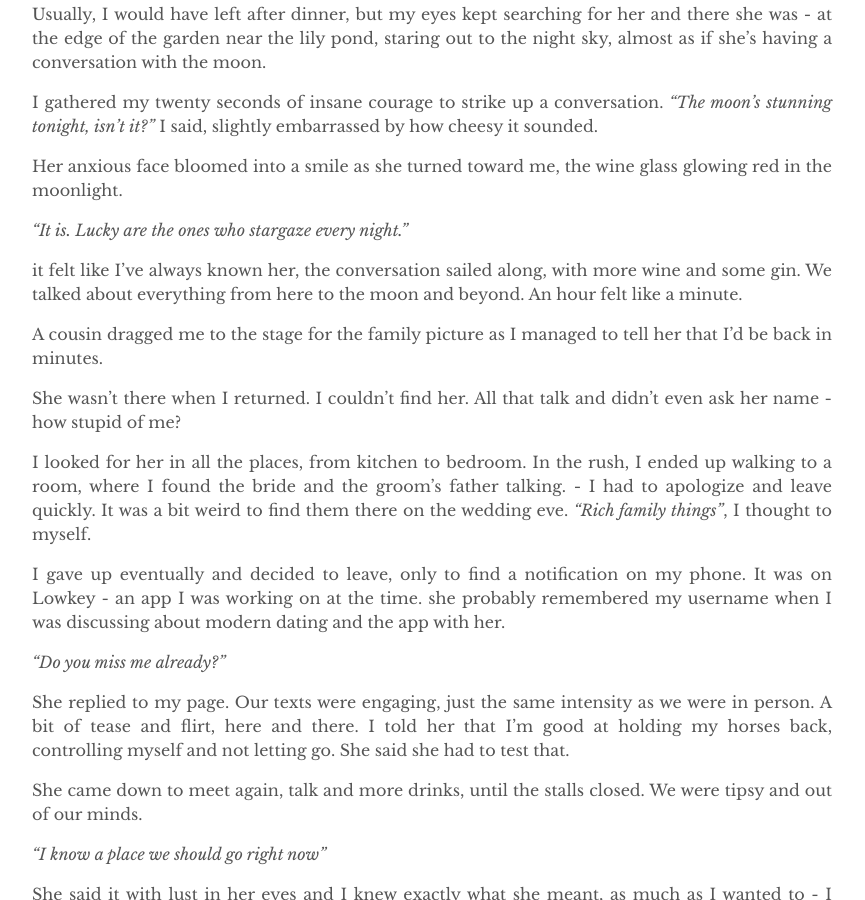
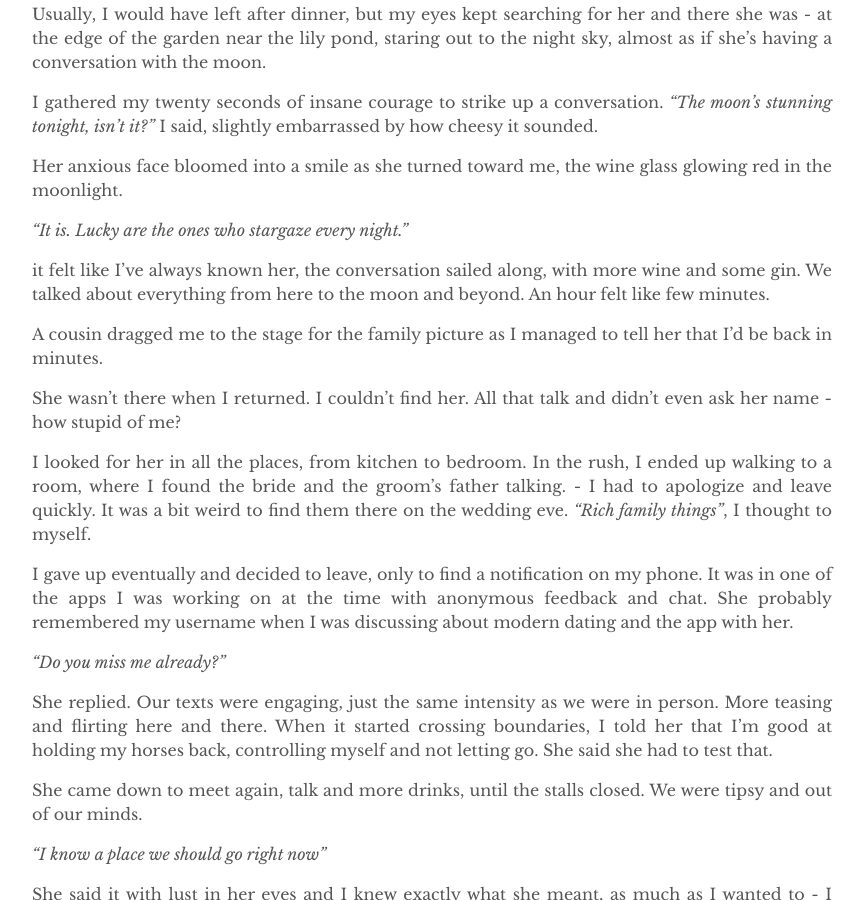
Before and after one commit to irshadshalu/irshadshalu.github.io, a Jekyll site: the page built from _posts/2025-09-08-the-one-who-got-away.md, in a window 1280 px wide and 900 px high, scrolled down 916 px. Shown: the whole window, without its empty margins (208-1073 px from the left). Built offline with Jekyll 4.4.1, drawn with Linux system fonts in a browser that asks for light colours; comment, search, counter and statistics services are not loaded.

Commit message:
Update 2025-09-08-the-one-who-got-away.md

```diff
--- a/_posts/2025-09-08-the-one-who-got-away.md
+++ b/_posts/2025-09-08-the-one-who-got-away.md
@@ -37,7 +37,7 @@ Her anxious face bloomed into a smile as she turned toward me, the wine glass gl
 
 _"It is. Lucky are the ones who stargaze every night."_
 
-it felt like I've always known her, the conversation sailed along, with more wine and some gin. We talked about everything from here to the moon and beyond. An hour felt like a minute.
+it felt like I've always known her, the conversation sailed along, with more wine and some gin. We talked about everything from here to the moon and beyond. An hour felt like few minutes.
 
 A cousin dragged me to the stage for the family picture as I managed to tell her that I’d be back in minutes.
 
@@ -45,11 +45,11 @@ She wasn't there when I returned. I couldn't find her. All that talk and didn't
 
 I looked for her in all the places, from kitchen to bedroom. In the rush, I ended up walking to a room, where I found the bride and the groom's father talking. - I had to apologize and leave quickly. It was a bit weird to find them there on the wedding eve. _"Rich family things"_, I thought to myself.
 
-I gave up eventually and decided to leave, only to find a notification on my phone. It was on Lowkey - an app I was working on at the time. she probably remembered my username when I was discussing about modern dating and the app with her.
+I gave up eventually and decided to leave, only to find a notification on my phone. It was in one of the apps I was working on at the time with anonymous feedback and chat. She probably remembered my username when I was discussing about modern dating and the app with her.
 
 _"Do you miss me already?"_
 
-She replied to my page. Our texts were engaging, just the same intensity as we were in person. A bit of tease and flirt, here and there. I told her that I'm good at holding my horses back, controlling myself and not letting go. She said she had to test that.
+She replied. Our texts were engaging, just the same intensity as we were in person.  More teasing and flirting here and there. When it started crossing boundaries, I told her that I'm good at holding my horses back, controlling myself and not letting go. She said she had to test that.
 
 She came down to meet again, talk and more drinks, until the stalls closed. We were tipsy and out of our minds.
 
```
